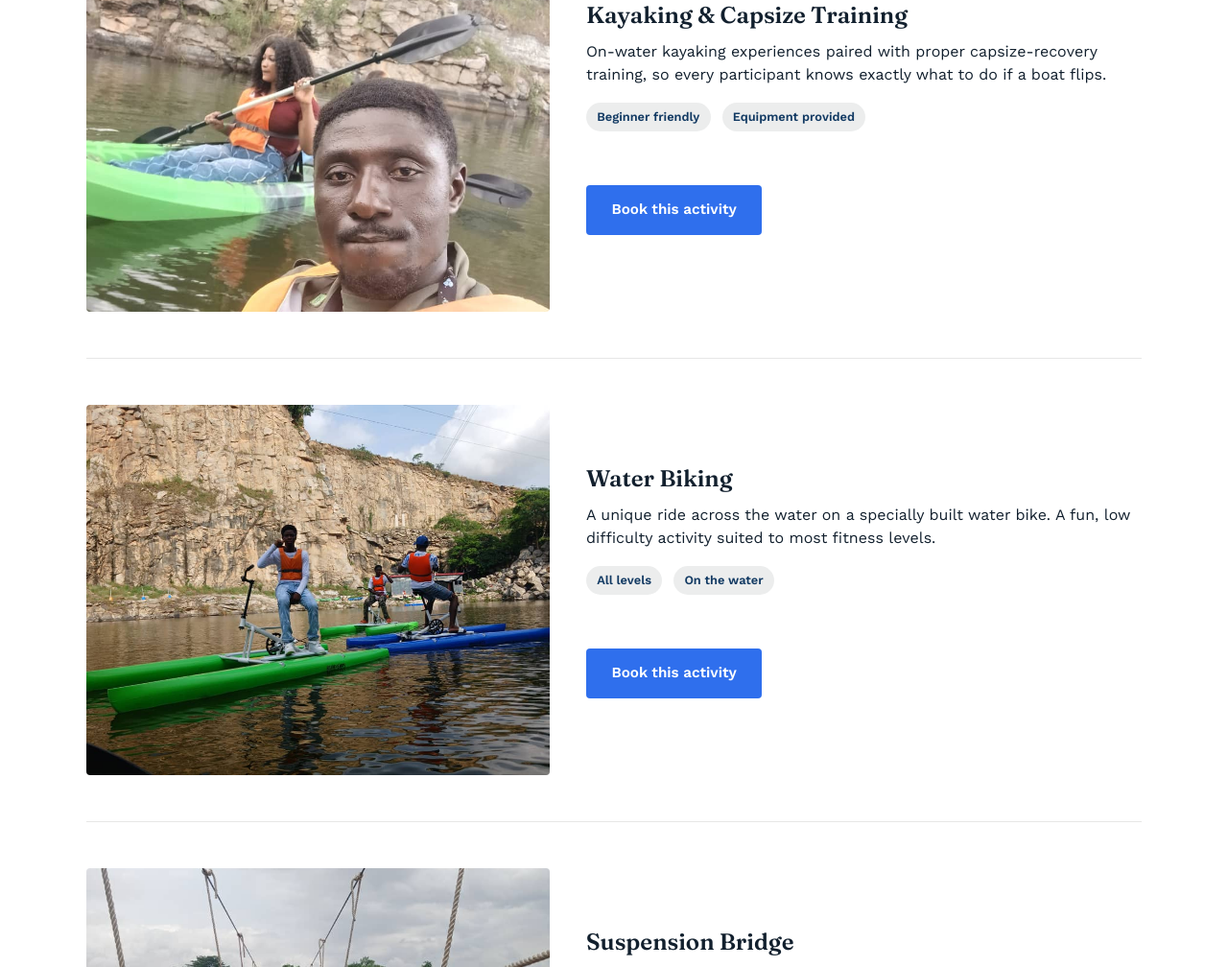
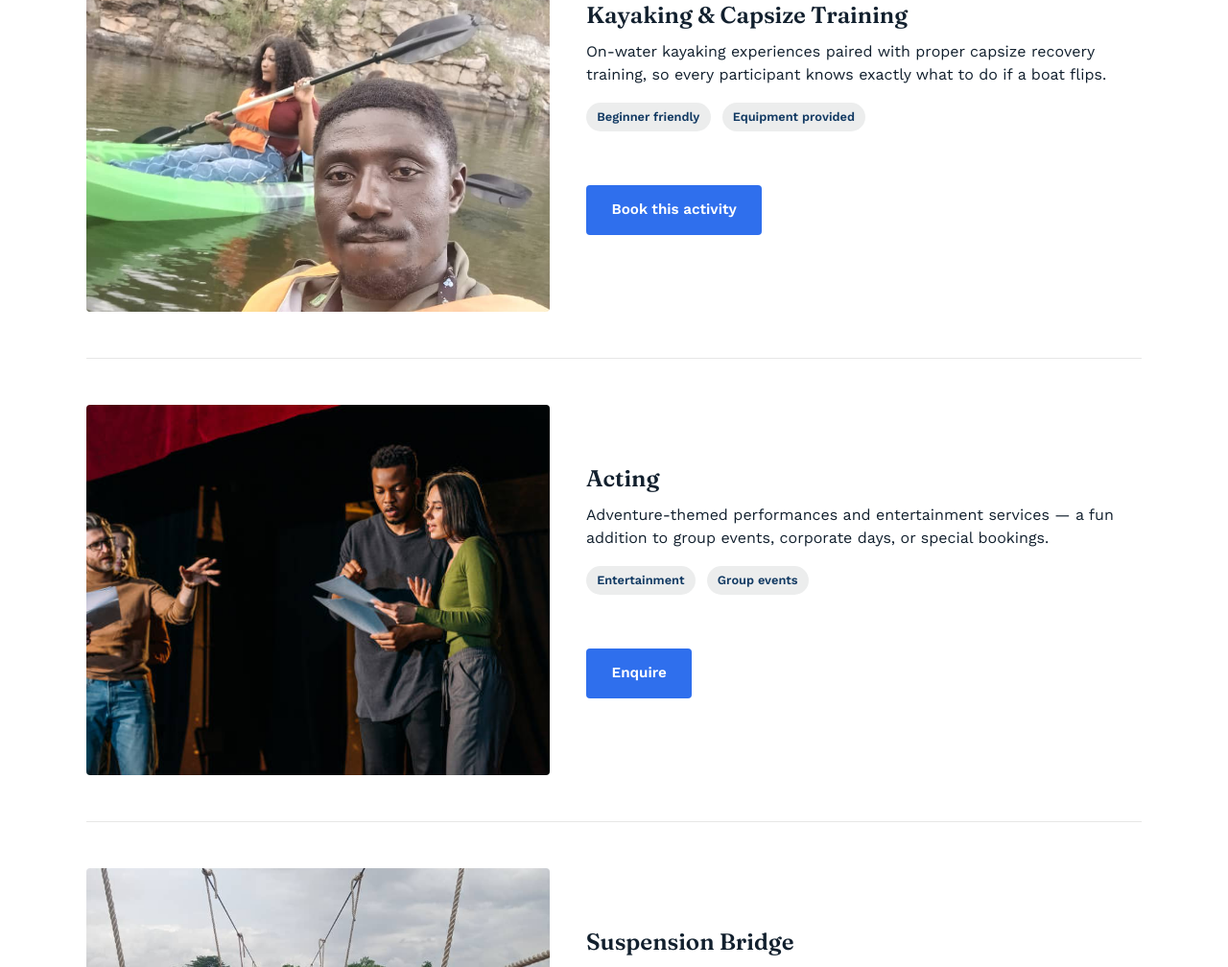
Before and after one commit to jesse-aj/TourSite, a plain HTML site: page services.html in a window 1280 px wide. Shown: the part 3854-4862 px from the top of the page at 96% size. Drawn offline with nearby package versions, Linux system fonts and the light colour scheme.

Commit message:
Made in changes

```diff
--- a/services.html
+++ b/services.html
@@ -92,7 +92,7 @@
 
 
       <div class="service-detail" id="paintballing">
-        <div class="thumb"></div>
+        <div class="thumb" style="background-image:url('images/Pasted\ image.png')"></div>
         <div>
           <h3>Paintballing</h3>
           <p>Group paintball games with full equipment, clear rules, and a safety briefing before every match.</p>
@@ -116,19 +116,19 @@
         <div class="thumb" style="background-image:url('images/boatriding.jpeg')"></div>
         <div>
           <h3>Kayaking &amp; Capsize Training</h3>
-          <p>On-water kayaking experiences paired with proper capsize-recovery training, so every participant knows exactly what to do if a boat flips.</p>
+          <p>On-water kayaking experiences paired with proper capsize recovery training, so every participant knows exactly what to do if a boat flips.</p>
           <div class="meta"><span class="tag">Beginner friendly</span><span class="tag">Equipment provided</span></div>
           <p class="mt-lg"><a href="contact.html?service=Kayaking" class="btn btn-primary">Book this activity</a></p>
         </div>
       </div>
 
-<div class="service-detail" id="water-biking">
-  <div class="thumb" style="background-image:url('images/Bicycle_on_water.jpeg')"></div>
+<div class="service-detail" id="acting">
+  <div class="thumb" style="background-image:url('images/Acting.jpeg')"></div>
   <div>
-    <h3>Water Biking</h3>
-    <p>A unique ride across the water on a specially built water bike. A fun, low difficulty activity suited to most fitness levels.</p>
-    <div class="meta"><span class="tag">All levels</span><span class="tag">On the water</span></div>
-    <p class="mt-lg"><a href="contact.html?service=Water+Biking" class="btn btn-primary">Book this activity</a></p>
+    <h3>Acting</h3>
+    <p>Adventure-themed performances and entertainment services — a fun addition to group events, corporate days, or special bookings.</p>
+    <div class="meta"><span class="tag">Entertainment</span><span class="tag">Group events</span></div>
+    <p class="mt-lg"><a href="contact.html?service=Acting" class="btn btn-primary">Enquire</a></p>
   </div>
 </div>
 
```
Also changed, not shown: contact.html (+1 -0 lines), images/Acting.jpeg (added), images/Pasted image.png (added).
